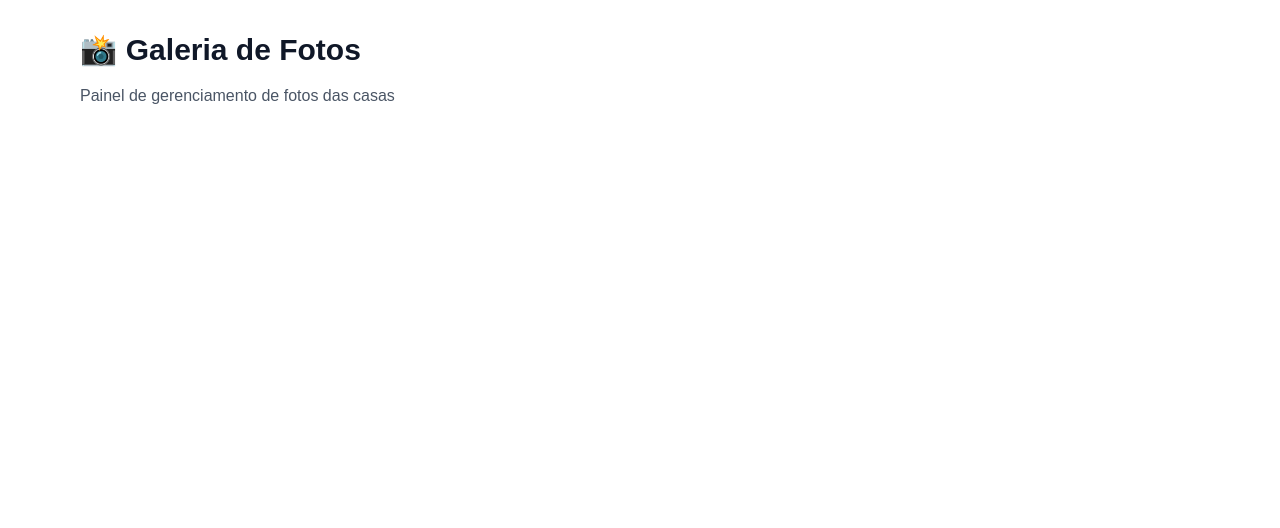
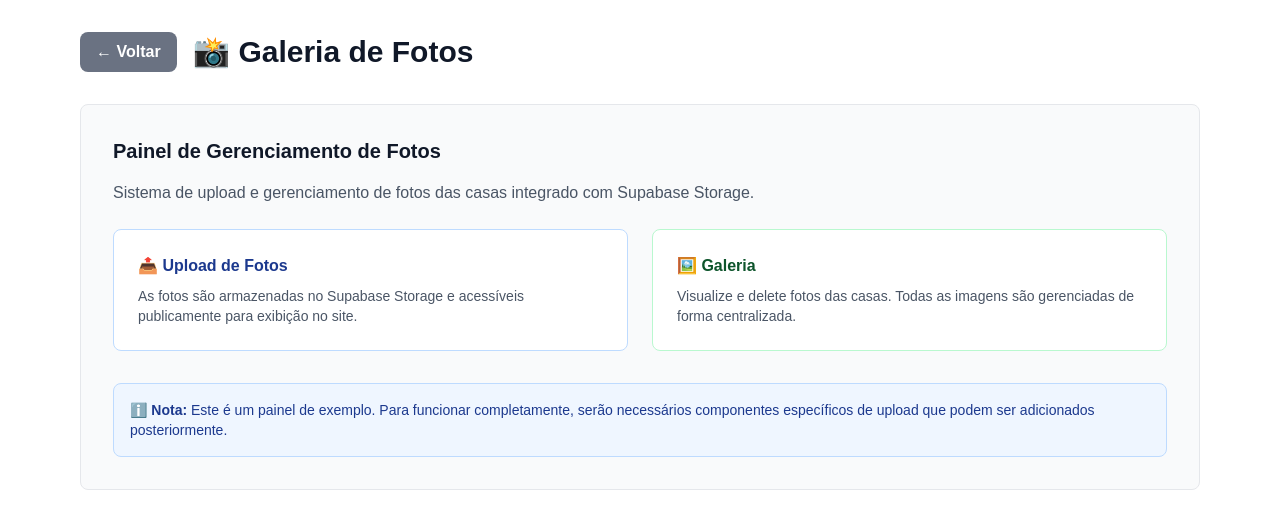
Before and after one commit to Guilherme-vertis/sitio-lago-verde, a Next.js app: page /admin/galeria in a window 1280 px wide. Shown: the top 528 px of the page. Built offline with nearby package versions, Linux system fonts and the light colour scheme.

Commit message:
refactor: Simplify admin gallery page - remove component dependencies

```diff
--- a/app/admin/galeria/page.tsx
+++ b/app/admin/galeria/page.tsx
@@ -1,11 +1,51 @@
-'use client'
+import Link from 'next/link'
 
-export default function AdminPhotoPage() {
+export default function AdminGaleriaPage() {
   return (
     <main className="min-h-screen bg-white py-8">
       <div className="max-w-6xl mx-auto px-4">
-        <h1 className="text-3xl font-bold text-gray-900 mb-4">📸 Galeria de Fotos</h1>
-        <p className="text-gray-600">Painel de gerenciamento de fotos das casas</p>
+        {/* Header */}
+        <div className="mb-8 flex items-center gap-4">
+          <Link
+            href="/"
+            className="bg-gray-500 hover:bg-gray-600 text-white px-4 py-2 rounded-lg font-semibold"
+          >
+            ← Voltar
+          </Link>
+          <h1 className="text-3xl font-bold text-gray-900">📸 Galeria de Fotos</h1>
+        </div>
+
+        {/* Content */}
+        <div className="bg-gray-50 p-8 rounded-lg border border-gray-200">
+          <h2 className="text-xl font-bold text-gray-900 mb-4">Painel de Gerenciamento de Fotos</h2>
+          <p className="text-gray-600 mb-6">
+            Sistema de upload e gerenciamento de fotos das casas integrado com Supabase Storage.
+          </p>
+
+          <div className="grid grid-cols-1 md:grid-cols-2 gap-6">
+            {/* Upload Info */}
+            <div className="bg-white p-6 rounded-lg border border-blue-200">
+              <h3 className="font-bold text-blue-900 mb-2">📤 Upload de Fotos</h3>
+              <p className="text-sm text-gray-600">
+                As fotos são armazenadas no Supabase Storage e acessíveis publicamente para exibição no site.
+              </p>
+            </div>
+
+            {/* Gallery Info */}
+            <div className="bg-white p-6 rounded-lg border border-green-200">
+              <h3 className="font-bold text-green-900 mb-2">🖼️ Galeria</h3>
+              <p className="text-sm text-gray-600">
+                Visualize e delete fotos das casas. Todas as imagens são gerenciadas de forma centralizada.
+              </p>
+            </div>
+          </div>
+
+          <div className="mt-8 p-4 bg-blue-50 border border-blue-200 rounded-lg">
+            <p className="text-sm text-blue-900">
+              ℹ️ <strong>Nota:</strong> Este é um painel de exemplo. Para funcionar completamente, serão necessários componentes específicos de upload que podem ser adicionados posteriormente.
+            </p>
+          </div>
+        </div>
       </div>
     </main>
   )
```
